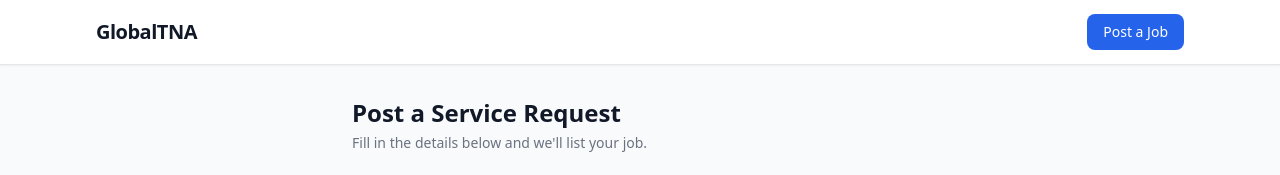
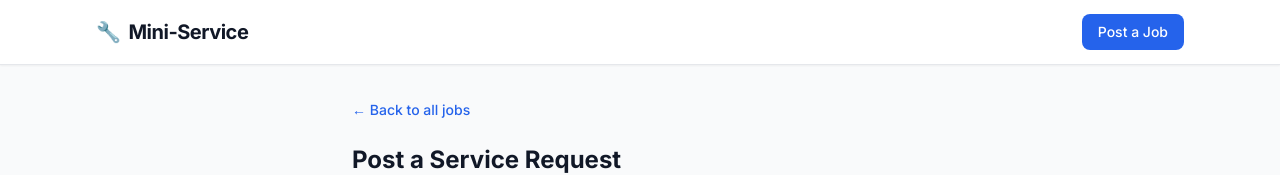
Before and after one commit to injaz89/Mini-Service-Request-Board, a Next.js app in the folder frontend/: page /jobs/new in a window 1280 px wide. Shown: the top 175 px of the page. Built offline with nearby package versions, Linux system fonts and the light colour scheme; no server answers.

Commit message:
feat: implement homepage job list and new job submission form with validation

```diff
--- a/frontend/app/globals.css
+++ b/frontend/app/globals.css
@@ -1,7 +1,12 @@
+@import url('https://fonts.googleapis.com/css2?family=Inter:wght@400;500;600;700&display=swap');
+
 @tailwind base;
 @tailwind components;
 @tailwind utilities;
 
 body {
   background-color: #f9fafb;
+  font-family: 'Inter', ui-sans-serif, system-ui, sans-serif;
+  -webkit-font-smoothing: antialiased;
+  -moz-osx-font-smoothing: grayscale;
 }
--- a/frontend/app/jobs/new/page.js
+++ b/frontend/app/jobs/new/page.js
@@ -80,6 +80,14 @@ export default function NewJobPage() {
 
   return (
     <div className="max-w-xl mx-auto">
+      {/* ── Back link ── */}
+      <Link
+        href="/"
+        className="inline-flex items-center gap-1.5 text-sm text-blue-600 hover:text-blue-800 font-medium mb-6 transition-colors"
+      >
+        ← Back to all jobs
+      </Link>
+
       {/* ── Header ── */}
       <div className="mb-6">
         <h1 className="text-2xl font-bold text-gray-900">Post a Service Request</h1>
--- a/frontend/app/layout.js
+++ b/frontend/app/layout.js
@@ -17,9 +17,9 @@ export default function RootLayout({ children }) {
               {/* Left: Brand */}
               <Link
                 href="/"
-                className="text-xl font-bold text-gray-900 tracking-tight hover:text-blue-600 transition-colors"
+                className="flex items-center gap-2 text-xl font-bold text-gray-900 tracking-tight hover:text-blue-600 transition-colors"
               >
-                GlobalTNA
+                <span className="text-blue-600">🔧</span> Mini-Service
               </Link>
 
               {/* Right: Nav link */}
--- a/frontend/app/page.js
+++ b/frontend/app/page.js
@@ -1,13 +1,7 @@
 import Link from 'next/link';
 import { getAllJobs } from '../lib/api';
 import CategoryFilter from './components/CategoryFilter';
-
-// Status badge colours
-const STATUS_STYLES = {
-  Open:        'bg-green-100 text-green-700',
-  'In Progress': 'bg-yellow-100 text-yellow-700',
-  Closed:      'bg-gray-100 text-gray-500',
-};
+import StatusBadge from './components/StatusBadge';
 
 function formatDate(dateStr) {
   return new Date(dateStr).toLocaleDateString('en-GB', {
@@ -99,15 +93,8 @@ export default async function HomePage({ searchParams }) {
                 )}
               </div>
 
-              {/* Footer row */}
               <div className="flex items-center justify-between mt-auto pt-2 border-t border-gray-100">
-                <span
-                  className={`text-xs font-medium px-2 py-0.5 rounded-full ${
-                    STATUS_STYLES[job.status] || 'bg-gray-100 text-gray-500'
-                  }`}
-                >
-                  {job.status}
-                </span>
+                <StatusBadge status={job.status} />
                 <span className="text-xs text-gray-400">
                   {formatDate(job.createdAt)}
                 </span>
```
